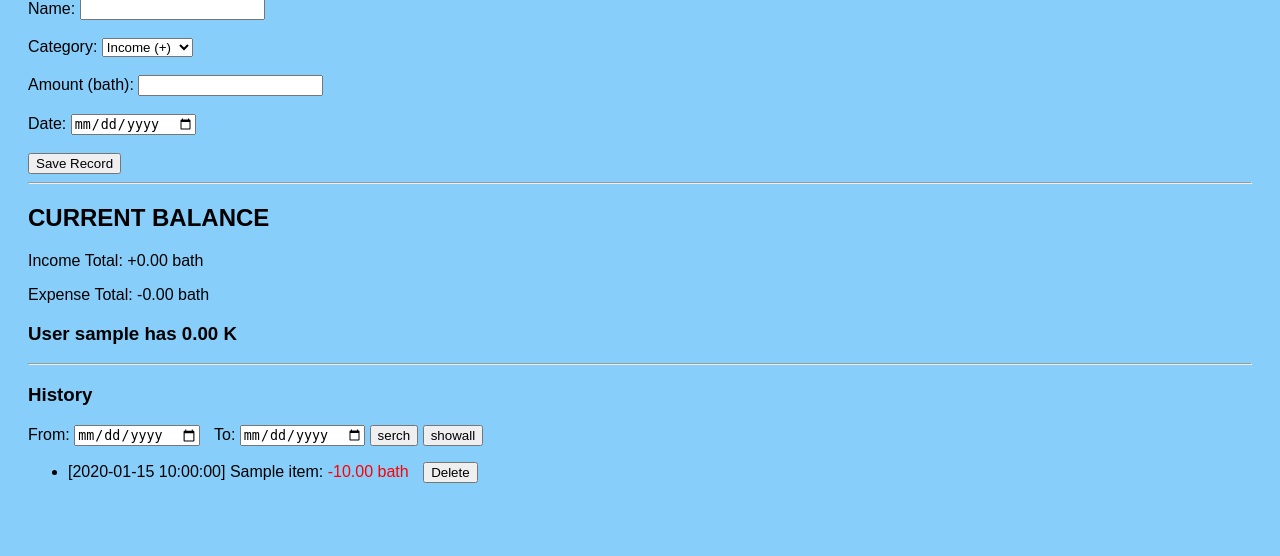
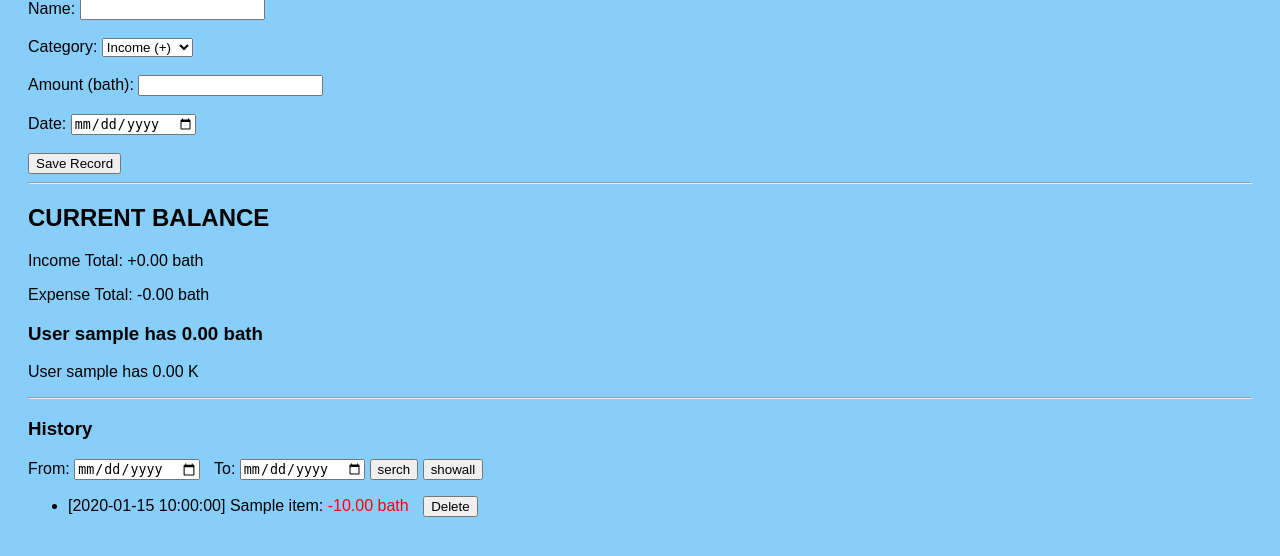
Before and after one commit to mobogok/ooooo, a Python web app: template templates/index.html in a window 1280 px wide. Shown: the part 195-751 px from the top of the page. Run offline with Jinja, Linux system fonts and the light colour scheme; the template is opened without the code that fills it: most values are stand-ins (such as "Sample title", 1, 10 or a date in 2020).

Commit message:
Update index.html

```diff
--- a/templates/index.html
+++ b/templates/index.html
@@ -40,7 +40,8 @@
     <h2>CURRENT BALANCE</h2>
     <p>Income Total: +{{ "%.2f"|format(total_income) }} bath</p>
     <p>Expense Total: -{{ "%.2f"|format(total_expense) }} bath</p>
-    <h3>User {{ username }} has {{ "%.2f"|format(balance) }} K</h3>
+    <h3>User {{ username }} has {{ "%.2f"|format(balance) }} bath</h3>
+    <p>User {{ username }} has {{ "%.2f"|format(k_system) }} K</p>
 
     <hr>
 
```
